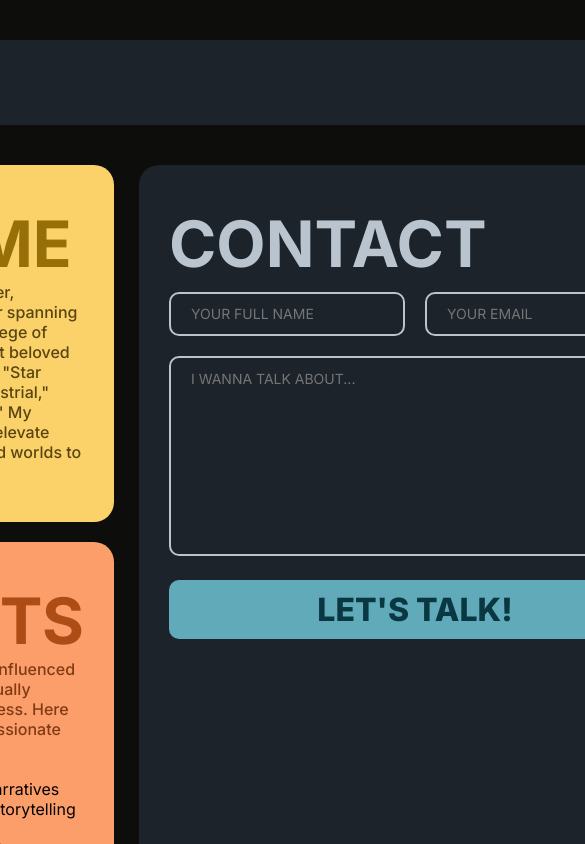
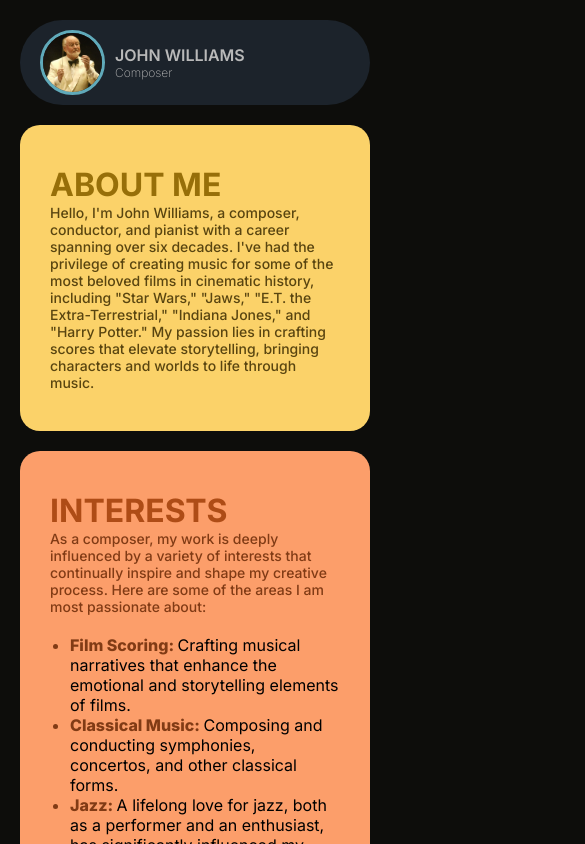
Before and after one commit to LucaCuello/security-systems-test, a Next.js app: page / in a window 390 px wide. Shown: the top 844 px of the page, 585 px wide, since content can reach past the window. Built offline with nearby package versions, Linux system fonts and the light colour scheme.

Commit message:
Responsive

```diff
--- a/app/page.module.css
+++ b/app/page.module.css
@@ -3,17 +3,36 @@
   flex-direction: column;
   max-width: var(--max-width);
   width: var(--max-width);
-  margin: 0 20px;
+  min-width: 300px;
+  margin: 20px;
 }
 
 .cardsContainer {
   display: flex;
   gap: 25px;
   margin-top: 40px;
+  width: 100%;
 }
 
-.cardsContainer > div {
+.cardColumn {
   display: flex;
   flex-direction: column;
   gap: 20px;
 }
+
+@media screen and (max-width: 1000px) {
+  .cardsContainer {
+    flex-wrap: wrap;
+  }
+
+  .cardColumn {
+    flex: 1 1 100%;
+    max-width: 100%;
+  }
+}
+
+@media screen and (max-width: 600px) {
+  .cardsContainer {
+    margin-top: 20px;
+  }
+}
--- a/app/page.tsx
+++ b/app/page.tsx
@@ -10,11 +10,11 @@
     <main className={styles.main}>
       <Header />
       <div className={styles.cardsContainer}>
-        <div>
+        <div className={styles.cardColumn}>
           <AboutMe />
           <Interests />
         </div>
-        <div>
+        <div className={styles.cardColumn}>
           <Contact />
           <Quote />
         </div>
--- a/components/Button/button.module.css
+++ b/components/Button/button.module.css
@@ -23,3 +23,11 @@
   transform: translateY(4px) scale(0.98);
   background-color: #254a53;
 }
+
+@media screen and (max-width: 600px) {
+  .button {
+    padding: 5px;
+    font-size: 24px;
+    margin-top: 10px;
+  }
+}
--- a/components/Card/card.module.css
+++ b/components/Card/card.module.css
@@ -98,3 +98,21 @@
 .grow {
   flex-grow: 1;
 }
+
+@media screen and (max-width: 768px) {
+  .card h1,
+  .card h2 {
+    font-size: 48px;
+  }
+
+  .card > p {
+    font-size: 14px;
+  }
+}
+
+@media screen and (max-width: 768px) {
+  .card h1,
+  .card h2 {
+    font-size: 32px;
+  }
+}
--- a/components/Form/form.module.css
+++ b/components/Form/form.module.css
@@ -41,3 +41,14 @@
   font-size: 14px;
   color: var(--error-color);
 }
+
+@media screen and (max-width: 600px) {
+  .form div {
+    flex-direction: column;
+    gap: 10px;
+  }
+
+  .form textarea {
+    margin-top: 10px;
+  }
+}
--- a/components/Header/header.module.css
+++ b/components/Header/header.module.css
@@ -1,5 +1,4 @@
 .header {
-  margin-top: 40px;
   padding: 10px 20px;
   background-color: var(--light-background);
   border-radius: 50px;
@@ -33,3 +32,17 @@
   font-weight: 200;
   font-size: 15px;
 }
+
+@media screen and (max-width: 600px) {
+  .userContainer {
+    gap: 10px;
+  }
+
+  .nameContainer h4 {
+    font-size: 16px;
+  }
+
+  .nameContainer p {
+    font-size: 12px;
+  }
+}
```
